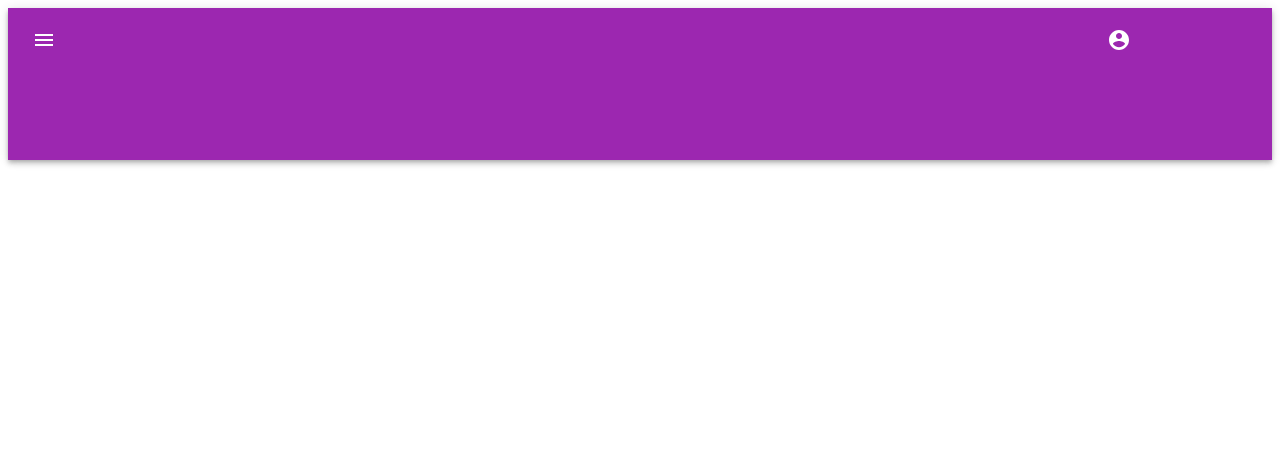
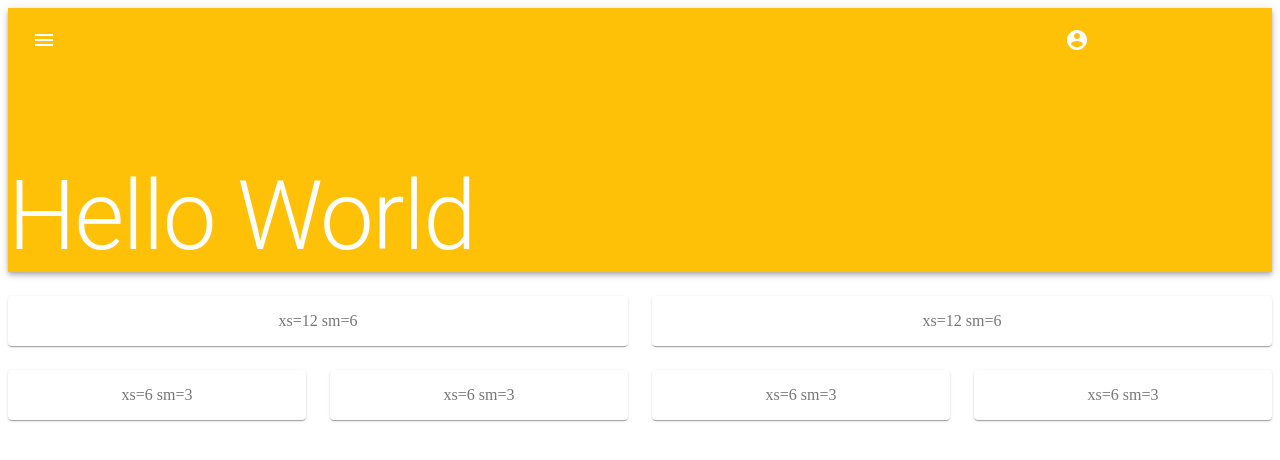
Before and after one commit to dotsync/wellness, a React (Create React App) app: page / in a window 1280 px wide. Shown: the top 460 px of the page. Built offline with nearby package versions, Linux system fonts and the light colour scheme.

Commit message:
Implements basic page layout

```diff
--- a/src/App.js
+++ b/src/App.js
@@ -1,9 +1,52 @@
 import Navbar from './components/Navbar'
+import { makeStyles } from '@material-ui/core/styles';
+import { Paper, Grid} from '@material-ui/core';
+// import Grid from '@material-ui/core/Grid';
+
+const useStyles = makeStyles((theme) => ({
+  root: {
+    flexGrow: 1,
+  },
+  paper: {
+    padding: theme.spacing(2),
+    textAlign: 'center',
+    color: theme.palette.text.secondary,
+  },
+}));
+
 
 function App() {
+  const classes = useStyles();
+
   return (
-    <div>
-      <Navbar />
+    <div className={classes.root}>
+      <Grid container spacing={3}>
+        <Grid item xs={12}>
+          <Navbar />
+        </Grid>
+
+
+        {/* Search */}
+        <Grid item xs={12} sm={6}>
+          <Paper className={classes.paper}>xs=12 sm=6</Paper>
+        </Grid>
+        <Grid item xs={12} sm={6}>
+          <Paper className={classes.paper}>xs=12 sm=6</Paper>
+        </Grid>
+        {/* Workout Cards */}
+        <Grid item xs={6} sm={3}>
+          <Paper className={classes.paper}>xs=6 sm=3</Paper>
+        </Grid>
+        <Grid item xs={6} sm={3}>
+          <Paper className={classes.paper}>xs=6 sm=3</Paper>
+        </Grid>
+        <Grid item xs={6} sm={3}>
+          <Paper className={classes.paper}>xs=6 sm=3</Paper>
+        </Grid>
+        <Grid item xs={6} sm={3}>
+          <Paper className={classes.paper}>xs=6 sm=3</Paper>
+        </Grid>
+      </Grid>
     </div>
   );
 }
--- a/src/components/Navbar.js
+++ b/src/components/Navbar.js
@@ -2,7 +2,7 @@ import React from 'react';
 import { makeStyles } from '@material-ui/core/styles';
 import MenuIcon from '@material-ui/icons/Menu';
 import AccountCircleIcon from '@material-ui/icons/AccountCircle';
-import { AppBar, Toolbar, IconButton } from '@material-ui/core';
+import { AppBar, Toolbar, IconButton, Typography } from '@material-ui/core';
 
 import { Paper, Grid } from '@material-ui/core';
 const useStyles = makeStyles((theme) => ({
@@ -14,7 +14,6 @@ const useStyles = makeStyles((theme) => ({
   },
   accountAvatarButton: {
     flexGrow: 1,
-    marginLeft: 30
   },
   toolbar: {
     minHeight: 128,
@@ -48,6 +47,7 @@ export default function ButtonAppBar() {
             </Grid>
           </Grid>
         </Toolbar>
+        <Typography variant='h1'>Hello World</Typography>
       </AppBar>
     </div>
   );
--- a/src/theme.js
+++ b/src/theme.js
@@ -1,11 +1,19 @@
 import { createMuiTheme } from '@material-ui/core/styles';
-import purple from '@material-ui/core/colors/purple';
-import green from '@material-ui/core/colors/green';
 
 const theme = createMuiTheme ({
   palette: {
-    primary: purple,
-    secondary: green
+    primary: {
+      light: '#ffcd38',
+      main: '#ffc107',
+      dark: '#b28704',
+      contrastText: '#fff',
+    },
+    secondary: {
+      light: '#834bff',
+      main: '#651ff',
+      dark: '#4615b2',
+      contrastText: '#000',
+    },
   },
   status: {
     danger: 'orange'
```
